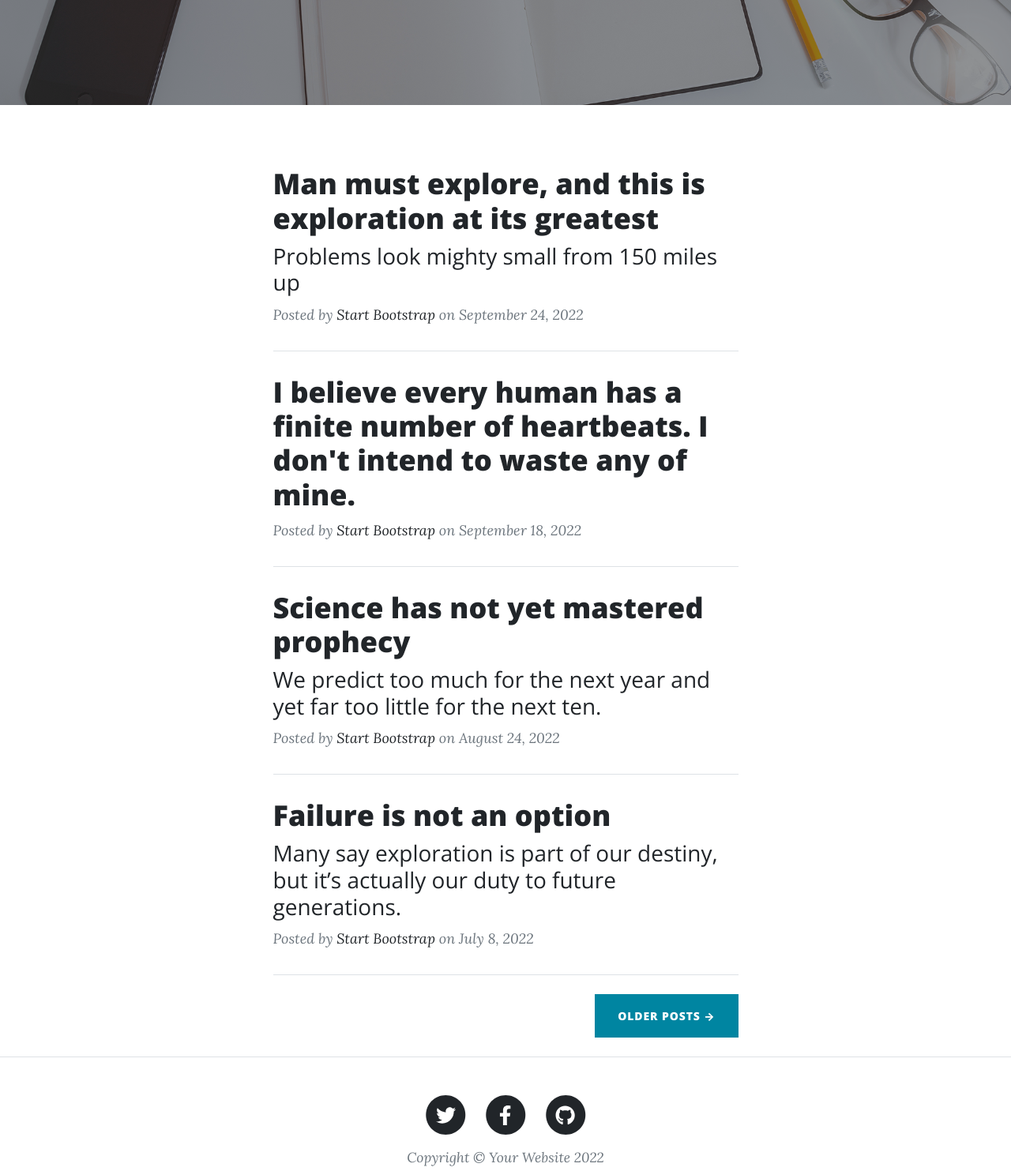
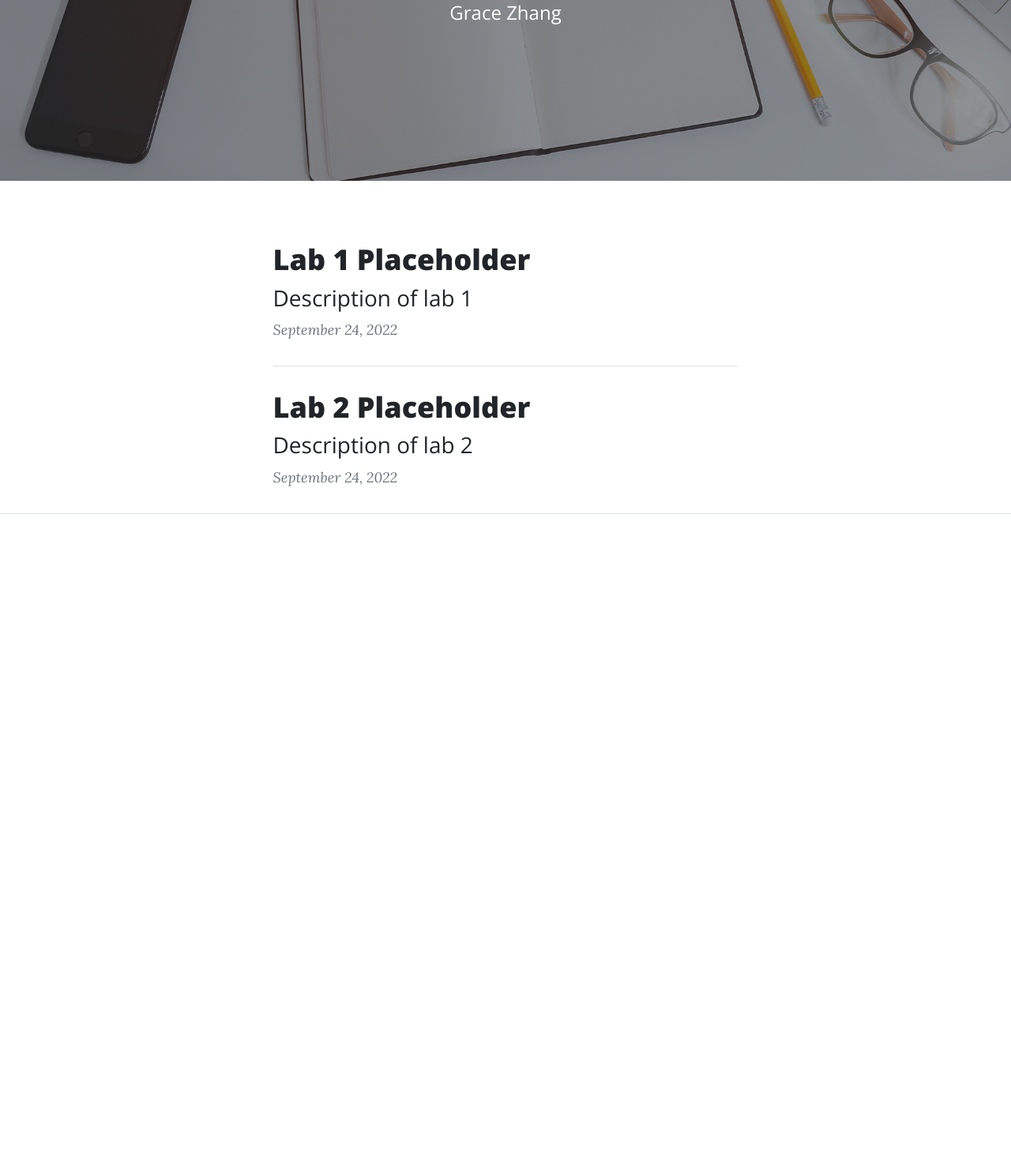
Before and after one commit to umdiddle/ece5160, a plain HTML site: page index.html in a window 1280 px wide. Shown: the part 399-1882 px from the top of the page at 79% size. After the commit the page ends 1146 px from the top, so only its background shows below. Drawn offline with nearby package versions, Linux system fonts and the light colour scheme.

Commit message:
changed basic information

```diff
--- a/index.html
+++ b/index.html
@@ -5,7 +5,7 @@
         <meta name="viewport" content="width=device-width, initial-scale=1, shrink-to-fit=no" />
         <meta name="description" content="" />
         <meta name="author" content="" />
-        <title>Clean Blog - Start Bootstrap Theme</title>
+        <title>ECE 5160 - Grace Zhang</title>
         <link rel="icon" type="image/x-icon" href="assets/favicon.ico" />
         <!-- Font Awesome icons (free version)-->
         <script src="https://use.fontawesome.com/releases/v6.1.0/js/all.js" crossorigin="anonymous"></script>
@@ -19,7 +19,7 @@
         <!-- Navigation-->
         <nav class="navbar navbar-expand-lg navbar-light" id="mainNav">
             <div class="container px-4 px-lg-5">
-                <a class="navbar-brand" href="index.html">Start Bootstrap</a>
+                <a class="navbar-brand" href="index.html">ECE 5160</a>
                 <button class="navbar-toggler" type="button" data-bs-toggle="collapse" data-bs-target="#navbarResponsive" aria-controls="navbarResponsive" aria-expanded="false" aria-label="Toggle navigation">
                     Menu
                     <i class="fas fa-bars"></i>
@@ -27,9 +27,6 @@
                 <div class="collapse navbar-collapse" id="navbarResponsive">
                     <ul class="navbar-nav ms-auto py-4 py-lg-0">
                         <li class="nav-item"><a class="nav-link px-lg-3 py-3 py-lg-4" href="index.html">Home</a></li>
-                        <li class="nav-item"><a class="nav-link px-lg-3 py-3 py-lg-4" href="about.html">About</a></li>
-                        <li class="nav-item"><a class="nav-link px-lg-3 py-3 py-lg-4" href="post.html">Sample Post</a></li>
-                        <li class="nav-item"><a class="nav-link px-lg-3 py-3 py-lg-4" href="contact.html">Contact</a></li>
                     </ul>
                 </div>
             </div>
@@ -40,8 +37,8 @@
                 <div class="row gx-4 gx-lg-5 justify-content-center">
                     <div class="col-md-10 col-lg-8 col-xl-7">
                         <div class="site-heading">
-                            <h1>Clean Blog</h1>
-                            <span class="subheading">A Blog Theme by Start Bootstrap</span>
+                            <h1>ECE 5160 - Fast Robots</h1>
+                            <span class="subheading">Grace Zhang</span>
                         </div>
                     </div>
                 </div>
@@ -54,96 +51,29 @@
                     <!-- Post preview-->
                     <div class="post-preview">
                         <a href="post.html">
-                            <h2 class="post-title">Man must explore, and this is exploration at its greatest</h2>
-                            <h3 class="post-subtitle">Problems look mighty small from 150 miles up</h3>
+                            <h2 class="post-title">Lab 1 Placeholder</h2>
+                            <h3 class="post-subtitle">Description of lab 1</h3>
                         </a>
-                        <p class="post-meta">
-                            Posted by
-                            <a href="#!">Start Bootstrap</a>
-                            on September 24, 2022
-                        </p>
-                    </div>
-                    <!-- Divider-->
-                    <hr class="my-4" />
-                    <!-- Post preview-->
-                    <div class="post-preview">
-                        <a href="post.html"><h2 class="post-title">I believe every human has a finite number of heartbeats. I don't intend to waste any of mine.</h2></a>
-                        <p class="post-meta">
-                            Posted by
-                            <a href="#!">Start Bootstrap</a>
-                            on September 18, 2022
-                        </p>
+                        <p class="post-meta">September 24, 2022</p>
                     </div>
                     <!-- Divider-->
                     <hr class="my-4" />
                     <!-- Post preview-->
                     <div class="post-preview">
                         <a href="post.html">
-                            <h2 class="post-title">Science has not yet mastered prophecy</h2>
-                            <h3 class="post-subtitle">We predict too much for the next year and yet far too little for the next ten.</h3>
+                            <h2 class="post-title">Lab 2 Placeholder</h2>
+                            <h3 class="post-subtitle">Description of lab 2</h3>
                         </a>
-                        <p class="post-meta">
-                            Posted by
-                            <a href="#!">Start Bootstrap</a>
-                            on August 24, 2022
-                        </p>
+                        <p class="post-meta">September 24, 2022</p>
                     </div>
-                    <!-- Divider-->
-                    <hr class="my-4" />
-                    <!-- Post preview-->
-                    <div class="post-preview">
-                        <a href="post.html">
-                            <h2 class="post-title">Failure is not an option</h2>
-                            <h3 class="post-subtitle">Many say exploration is part of our destiny, but it’s actually our duty to future generations.</h3>
-                        </a>
-                        <p class="post-meta">
-                            Posted by
-                            <a href="#!">Start Bootstrap</a>
-                            on July 8, 2022
-                        </p>
-                    </div>
-                    <!-- Divider-->
-                    <hr class="my-4" />
+
                     <!-- Pager-->
-                    <div class="d-flex justify-content-end mb-4"><a class="btn btn-primary text-uppercase" href="#!">Older Posts →</a></div>
+                    <!-- <div class="d-flex justify-content-end mb-4"><a class="btn btn-primary text-uppercase" href="#!">Older Posts →</a></div> -->
                 </div>
             </div>
         </div>
         <!-- Footer-->
         <footer class="border-top">
-            <div class="container px-4 px-lg-5">
-                <div class="row gx-4 gx-lg-5 justify-content-center">
-                    <div class="col-md-10 col-lg-8 col-xl-7">
-                        <ul class="list-inline text-center">
-                            <li class="list-inline-item">
-                                <a href="#!">
-                                    <span class="fa-stack fa-lg">
-                                        <i class="fas fa-circle fa-stack-2x"></i>
-                                        <i class="fab fa-twitter fa-stack-1x fa-inverse"></i>
-                                    </span>
-                                </a>
-                            </li>
-                            <li class="list-inline-item">
-                                <a href="#!">
-                                    <span class="fa-stack fa-lg">
-                                        <i class="fas fa-circle fa-stack-2x"></i>
-                                        <i class="fab fa-facebook-f fa-stack-1x fa-inverse"></i>
-                                    </span>
-                                </a>
-                            </li>
-                            <li class="list-inline-item">
-                                <a href="#!">
-                                    <span class="fa-stack fa-lg">
-                                        <i class="fas fa-circle fa-stack-2x"></i>
-                                        <i class="fab fa-github fa-stack-1x fa-inverse"></i>
-                                    </span>
-                                </a>
-                            </li>
-                        </ul>
-                        <div class="small text-center text-muted fst-italic">Copyright &copy; Your Website 2022</div>
-                    </div>
-                </div>
-            </div>
         </footer>
         <!-- Bootstrap core JS-->
         <script src="https://cdn.jsdelivr.net/npm/bootstrap@5.1.3/dist/js/bootstrap.bundle.min.js"></script>
```
